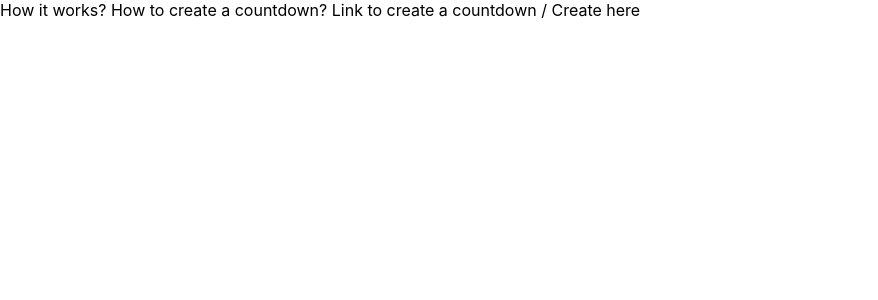
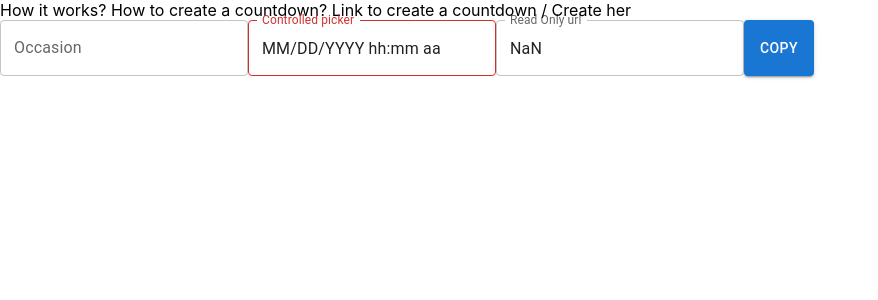
Before and after one commit to Yakitrak/how-long-until-web, a React (Create React App) app: page / in a window 1280 px wide. Shown: the top 300 px of the page, without its empty margins (0-878 px from the left). Built offline with nearby package versions, Linux system fonts and the light colour scheme.

Commit message:
feat: wip home page

```diff
--- a/package.json
+++ b/package.json
@@ -6,6 +6,7 @@
     "@emotion/react": "^11.10.8",
     "@emotion/styled": "^11.10.8",
     "@mui/material": "^5.12.3",
+    "@mui/x-date-pickers": "^6.3.1",
     "@testing-library/jest-dom": "^5.16.5",
     "@testing-library/react": "^13.4.0",
     "@testing-library/user-event": "^13.5.0",
@@ -13,6 +14,7 @@
     "@types/node": "^16.18.25",
     "@types/react": "^18.2.4",
     "@types/react-dom": "^18.2.3",
+    "dayjs": "^1.11.7",
     "react": "^18.2.0",
     "react-dom": "^18.2.0",
     "react-router-dom": "^6.11.1",
--- a/src/views/Home/Home.component.tsx
+++ b/src/views/Home/Home.component.tsx
@@ -1,13 +1,83 @@
-import React from 'react';
+import React, {useEffect} from 'react';
+import TextField from '@mui/material/TextField';
+import Button from '@mui/material/Button';
+import dayjs, {Dayjs} from 'dayjs';
+import {LocalizationProvider} from '@mui/x-date-pickers/LocalizationProvider';
+import {DateTimePicker} from '@mui/x-date-pickers/DateTimePicker';
+import {AdapterDayjs} from '@mui/x-date-pickers/AdapterDayjs';
+import Snackbar from '@mui/material/Snackbar';
 
 const Home = () => {
+    const [datetime, setDateTime] = React.useState<Dayjs | null>(dayjs(''));
+    const [occasion, setOccasion] = React.useState<string>("");
+    const [url, setUrl] = React.useState<string>("");
+    const [isUrlValid, setIsUrlValid] = React.useState<boolean>(false);
+    const [open, setOpen] = React.useState(false);
 
-    // stuff
+    const handleCopyUrlToClipboard = () => {
+        navigator.clipboard.writeText(url)
+        setOpen(true)
+    }
+
+    useEffect(() => {
+        setUrl(datetime+occasion)
+
+        // if date is valid
+        setIsUrlValid(true)
+
+
+    }, [datetime, occasion])
+
     return (
         <>
             How it works?
             How to create a countdown?
-            Link to create a countdown / Create here
+            Link to create a countdown / Create her
+
+            <div style={{display: 'flex'}}>
+                <TextField
+                    id="occasion"
+                    label="Occasion"
+                    type="occasion"
+                    value={occasion}
+                    onChange={(event) => setOccasion(event.target.value)}
+                />
+
+                <LocalizationProvider dateAdapter={AdapterDayjs}>
+                    <DateTimePicker
+                        label="Controlled picker"
+                        value={datetime}
+                        onChange={(newValue) => setDateTime(newValue)}
+                    />
+                </LocalizationProvider>
+
+                <TextField
+                    id="generated-url"
+                    label="Read Only url"
+                    defaultValue=""
+                    InputProps={{
+                        readOnly: true,
+                    }}
+                    value={url}
+
+                />
+
+                <Button
+                    variant="contained"
+                    onClick={handleCopyUrlToClipboard}
+                    disabled={!isUrlValid}
+                >
+                    Copy
+                </Button>
+
+                <Snackbar
+                    open={open}
+                    autoHideDuration={6000}
+                    onClose={() => setOpen(false)}
+                    message="Link copied to clipboard"
+                />
+
+            </div>
 
 
         </>
```
Also changed, not shown: 1 other file (tests, documents, lock files or other folders).
